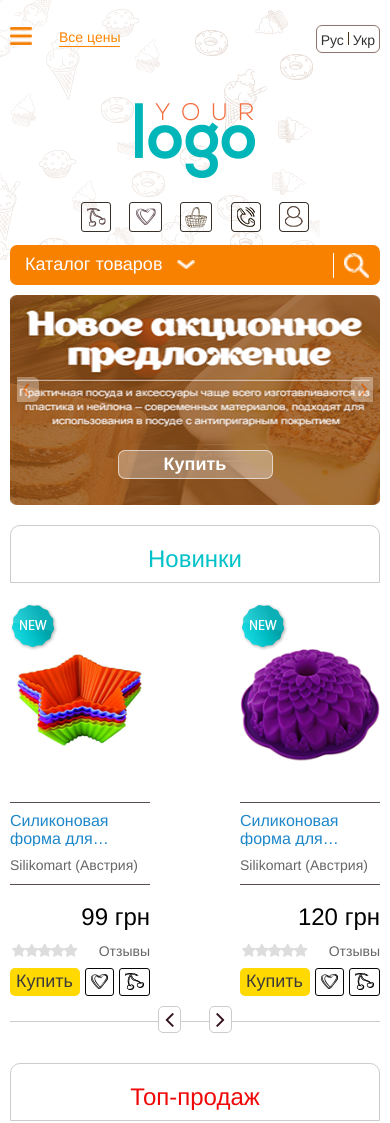
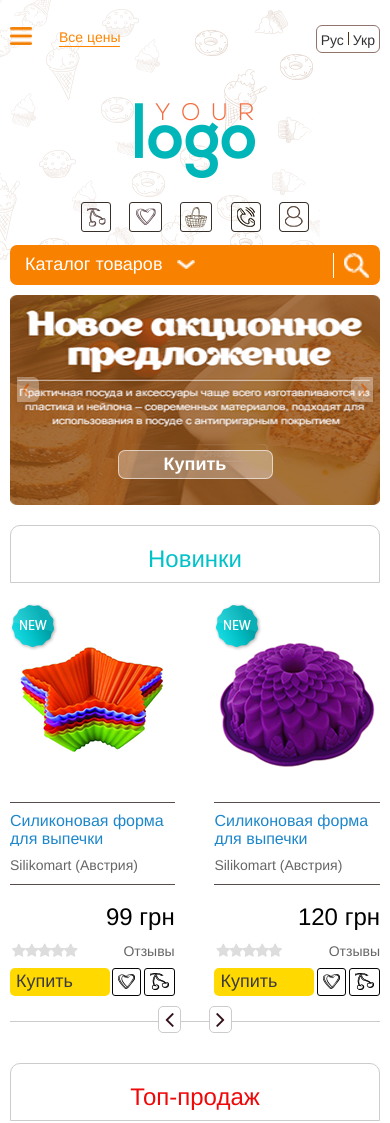
Before and after one commit to Ruslan-Podvysotsky/Laconditerra.com, a plain HTML site: page index.html in a window 390 px wide. Shown: the top 1123 px of the page. Drawn offline with Linux system fonts and the light colour scheme.

Commit message:
Update main.css

```diff
--- a/css/main.css
+++ b/css/main.css
@@ -2109,5 +2109,12 @@ input[type="checkbox"]:checked + span{
         .container-fluid {
             margin-top: 65px;
         }
-
-    }
+    }
+@media (min-width: 360px) and (max-width: 717px){
+    .product{
+        width: 90%;
+    }
+    .purchase{
+        width: 100px;
+    }
+}
```
